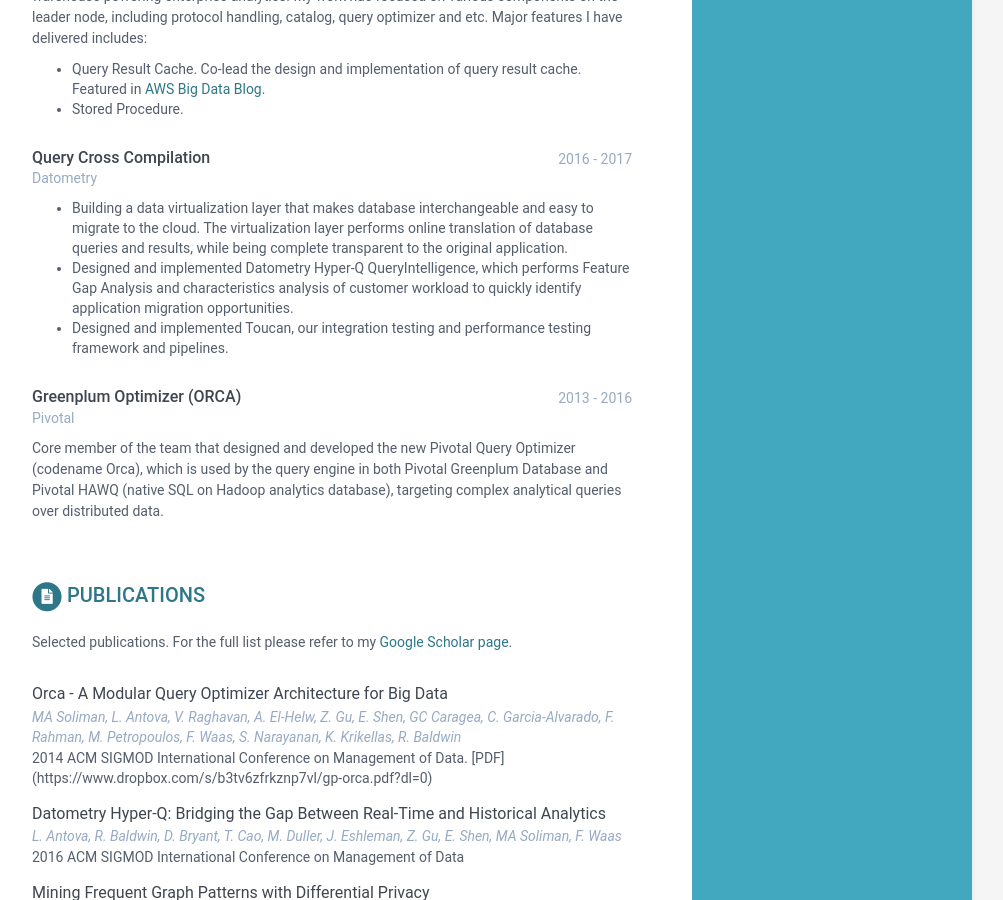
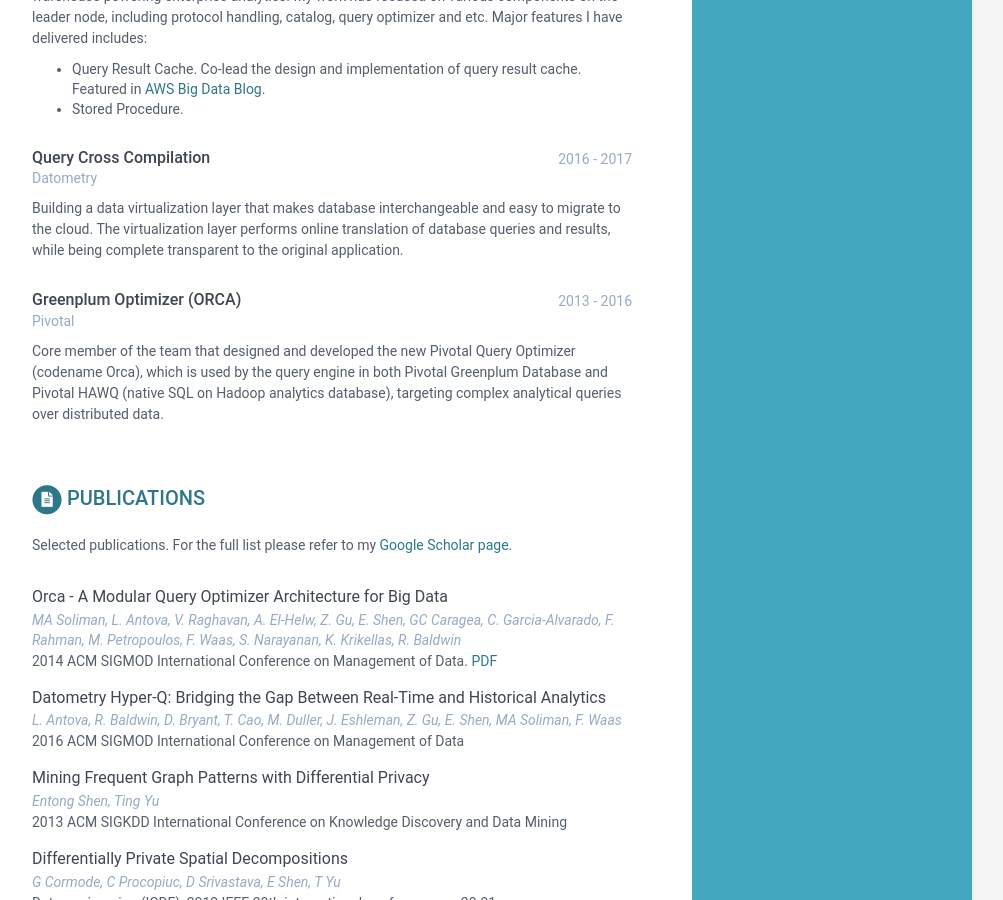
Before and after one commit to entong/entong.github.io, a Jekyll site: the page built from index.html, in a window 1280 px wide and 900 px high, scrolled down 669 px. Shown: the whole window, without its empty margins (168-1171 px from the left). Built offline with Jekyll 4.4.1, drawn with Linux system fonts in a browser that asks for light colours.

Commit message:
markdownify

```diff
--- a/_data/data.yml
+++ b/_data/data.yml
@@ -121,15 +121,13 @@ experiences:
       time: 2016 - 2017
       company: Datometry
       details: |
-          - Building a data virtualization layer that makes database interchangeable and easy to migrate to the cloud. The virtualization layer performs online translation of database queries and results, while being complete transparent to the original application.
-          - Designed and implemented Datometry Hyper-Q QueryIntelligence, which performs Feature Gap Analysis and characteristics analysis of customer workload to quickly identify application migration opportunities.
-          - Designed and implemented Toucan, our integration testing and performance testing framework and pipelines.
+        Building a data virtualization layer that makes database interchangeable and easy to migrate to the cloud. The virtualization layer performs online translation of database queries and results, while being complete transparent to the original application.
 
     - role: Greenplum Optimizer (ORCA)
       time: 2013 - 2016
       company: Pivotal
       details: |
-         Core member of the team that designed and developed the new Pivotal Query Optimizer (codename Orca), which is used by the query engine in both Pivotal Greenplum Database and Pivotal HAWQ (native SQL on Hadoop analytics database), targeting complex analytical queries over distributed data.
+        Core member of the team that designed and developed the new Pivotal Query Optimizer (codename Orca), which is used by the query engine in both Pivotal Greenplum Database and Pivotal HAWQ (native SQL on Hadoop analytics database), targeting complex analytical queries over distributed data.
 
 # projects:
 #     title: Projects
--- a/_includes/publications.html
+++ b/_includes/publications.html
@@ -20,7 +20,7 @@
   <div class="item">
     <div class="publication-title">{{ publication.title }}</div>
     <div class="publication-authors">{{ publication.authors }}</div>
-    <div class="publication-conference">{{ publication.conference }}</div>
+    <div class="publication-conference">{{ publication.conference | markdownify }}</div>
   </div><!--//item-->
   {% endfor %}
 
```
